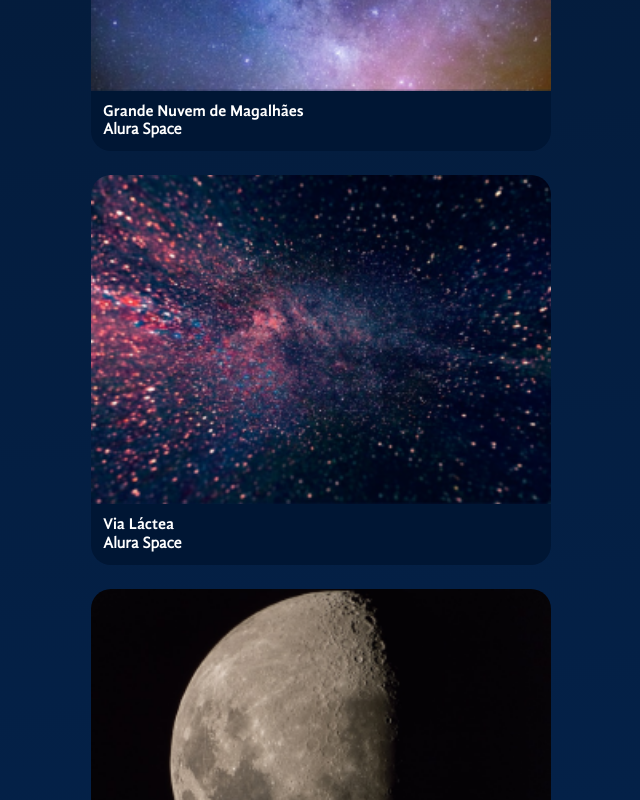
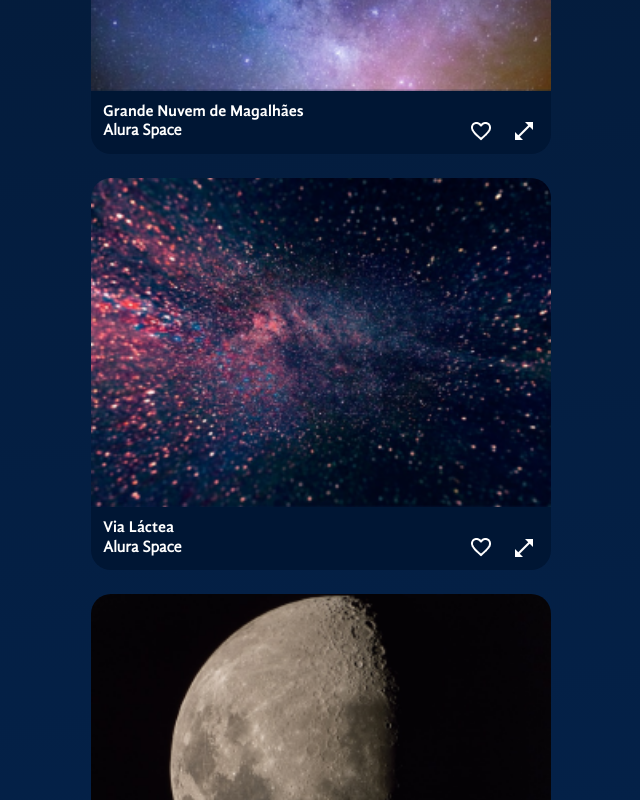
Before and after one commit to grbalmeida/curso-react-estilize-componentes-styled-components-manipule-arquivos-estaticos-alura, a React (Vite) app in the folder space-app/: page / in a window 1280 px wide. Shown: the part 960-1760 px from the top of the page, without its empty margins (145-785 px from the left). Built offline with nearby package versions, Linux system fonts and the light colour scheme.

Commit message:
O estado da modal

```diff
--- a/space-app/src/App.jsx
+++ b/space-app/src/App.jsx
@@ -36,6 +36,7 @@ const ConteudoGaleria = styled.section`
 
 const App = () => {
   const [fotosDaGaleria, setFotosDaGaleria] = useState(fotos);
+  const [fotoSelecionada, setFotoSelecionada] = useState(null);
 
   return (
     <>
@@ -51,12 +52,15 @@ const App = () => {
                 backgroundImage={bannerBackground}
               />
               <Galeria
-                fotos={fotos}
+                aoFotoSelecionada={foto => setFotoSelecionada(foto)}
+                fotos={fotosDaGaleria}
               />
             </ConteudoGaleria>
           </MainContainer>
         </AppContainer>
-        <ModalZoom />
+        <ModalZoom
+          foto={fotoSelecionada}
+        />
       </FundoGradiente>
     </>
   )
--- /dev/null
+++ b/space-app/src/componentes/BotaoIcone/index.jsx
@@ -0,0 +1,13 @@
+import styled from 'styled-components';
+
+const BotaoIcone = styled.button`
+    margin-left: 12px;
+    display: flex;
+    align-items: center;
+    justify-content: center;
+    background-color: transparent;
+    border: none;
+    cursor: pointer;
+`;
+
+export default BotaoIcone;
--- a/space-app/src/componentes/Galeria/Imagem/index.jsx
+++ b/space-app/src/componentes/Galeria/Imagem/index.jsx
@@ -1,7 +1,8 @@
 import styled from 'styled-components';
+import BotaoIcone from '../../BotaoIcone';
 
 const Figure = styled.figure`
-    width: 460px;
+    width: ${props => props.$expandida ? '90%' : '460px'};
     max-width: 100%;
     margin: 0;
     display: flex;
@@ -40,14 +41,27 @@ const Rodape = styled.footer`
     align-items: center;
 `;
 
-const Imagem = ({ foto }) => {
+const Imagem = ({ foto, expandida = false, aoZoomSolicitado }) => {
+
+    let iconeFavorito = '/icones/favorito.png';
+
+    if (foto.favorita) {
+        iconeFavorito = '/icones/favorito-ativo.png'
+    }
+
     return (
-        <Figure>
+        <Figure $expandida={expandida} id={`foto-${foto.id}`}>
             <img src={foto.path} alt={foto.alt} />
             <figcaption>
                 <h3>{foto.titulo}</h3>
                 <Rodape>
                     <h4>{foto.fonte}</h4>
+                    <BotaoIcone>
+                        <img src={iconeFavorito} alt="Icone de favorito" />
+                    </BotaoIcone>
+                    {!expandida && <BotaoIcone aria-hidden={expandida} onClick={() => aoZoomSolicitado(foto)}>
+                        <img src="/icones/expandir.png" alt="Icone de expandir" />
+                    </BotaoIcone>}
                 </Rodape>
             </figcaption>
         </Figure>
--- a/space-app/src/componentes/Galeria/index.jsx
+++ b/space-app/src/componentes/Galeria/index.jsx
@@ -21,7 +21,7 @@ const ImagensContainer = styled.section`
     gap: 24px;
 `;
 
-const Galeria = ({ fotos = [] }) => {
+const Galeria = ({ fotos = [], aoFotoSelecionada }) => {
     return (
         <>
             <Tags />
@@ -31,6 +31,7 @@ const Galeria = ({ fotos = [] }) => {
                     <ImagensContainer>
                         {fotos.map(foto => (
                             <Imagem
+                                aoZoomSolicitado={aoFotoSelecionada}
                                 key={foto.id}
                                 foto={foto}
                             />
--- a/space-app/src/componentes/ModalZoom/index.jsx
+++ b/space-app/src/componentes/ModalZoom/index.jsx
@@ -1,7 +1,7 @@
-const ModalZoom = () => {
+const ModalZoom = ({ foto }) => {
     return (
         <>
-            <dialog open>
+            <dialog open={!!foto}>
                 <form method="dialog">
                     <button>OK</button>
                 </form>
```
